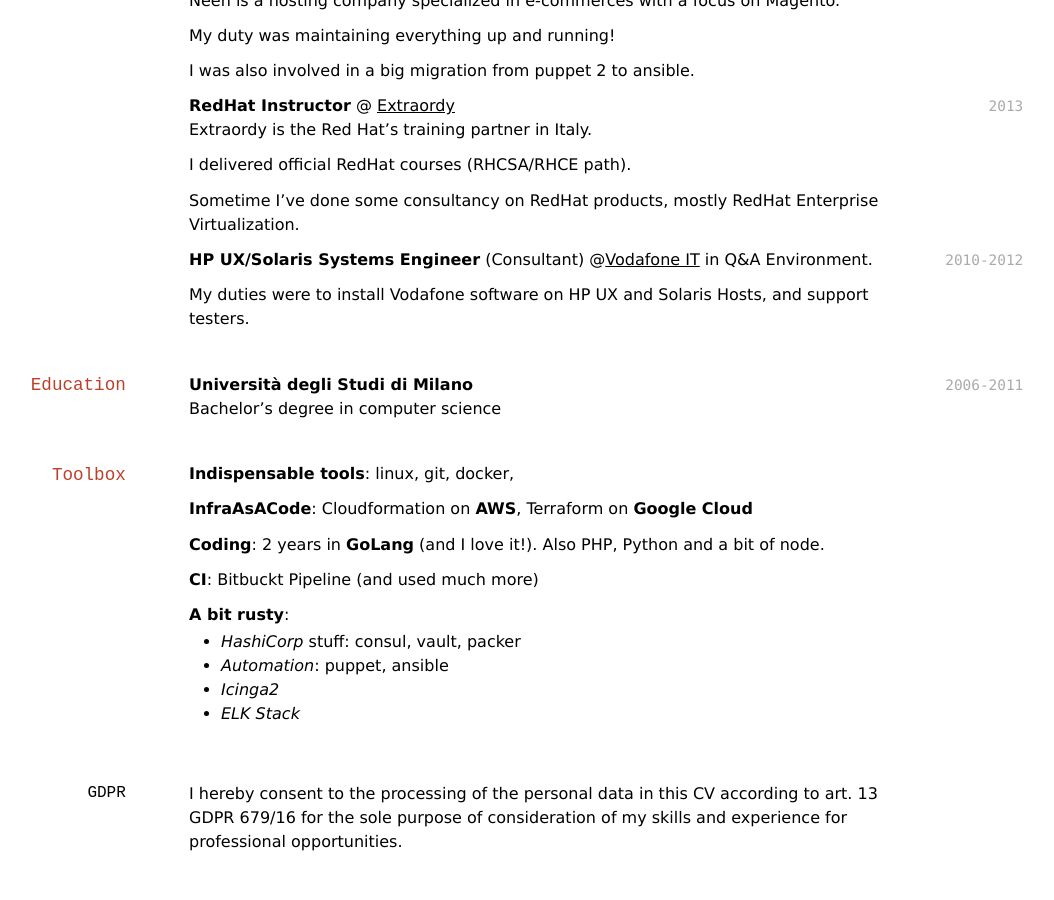
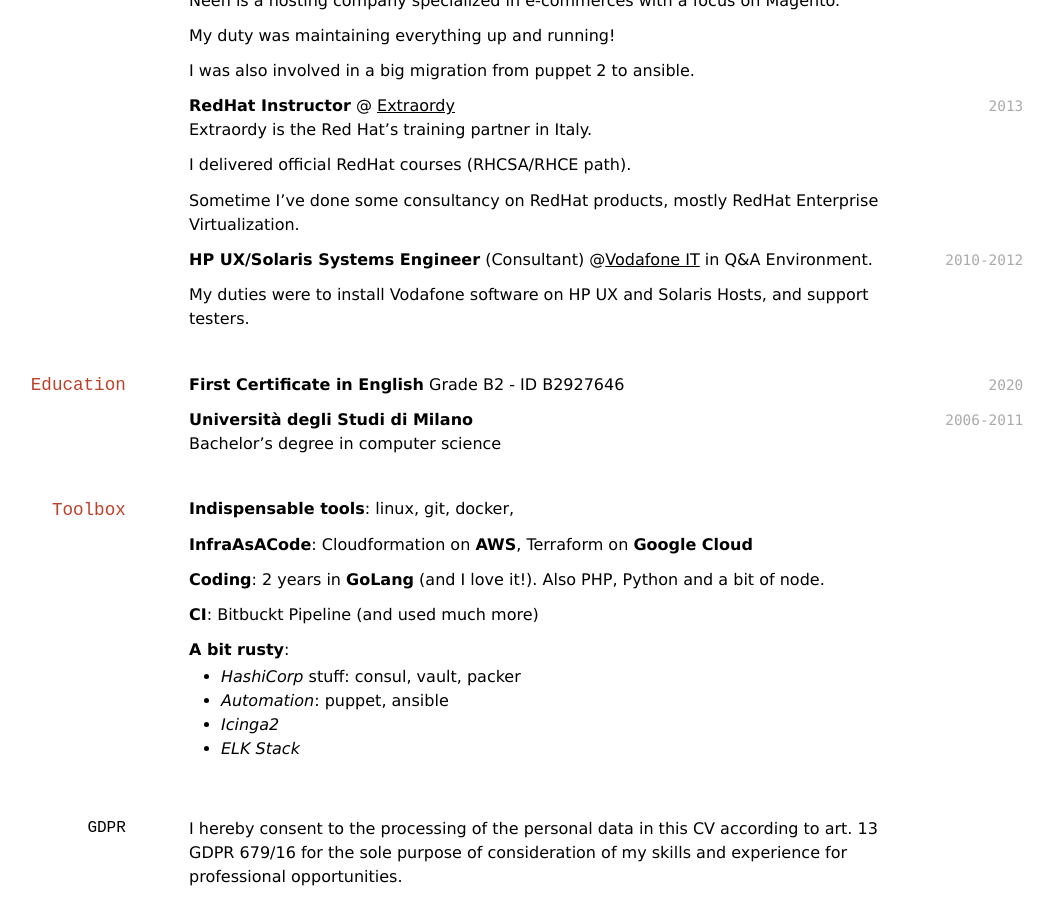
Before and after one commit to AlessandroLorenzi/alorenzi.eu, a Jekyll site: the page built from cv/index.md, in a window 1280 px wide and 900 px high, scrolled down 1048 px. Shown: the whole window, without its empty margins (143-1197 px from the left). Built offline with Jekyll 4.4.1, drawn with Linux system fonts in a browser that asks for light colours; before the commit the page ends 1913 px from its top, so only the background shows below that.

Commit message:
First
Refs: main

```diff
--- a/cv/index.md
+++ b/cv/index.md
@@ -89,6 +89,9 @@ and support testers.
 
 ## Education
 
+`2020`
+**First Certificate in English** Grade B2 - ID B2927646
+
 `2006-2011`
 **Università degli Studi di Milano**
 Bachelor's degree in computer science
```
